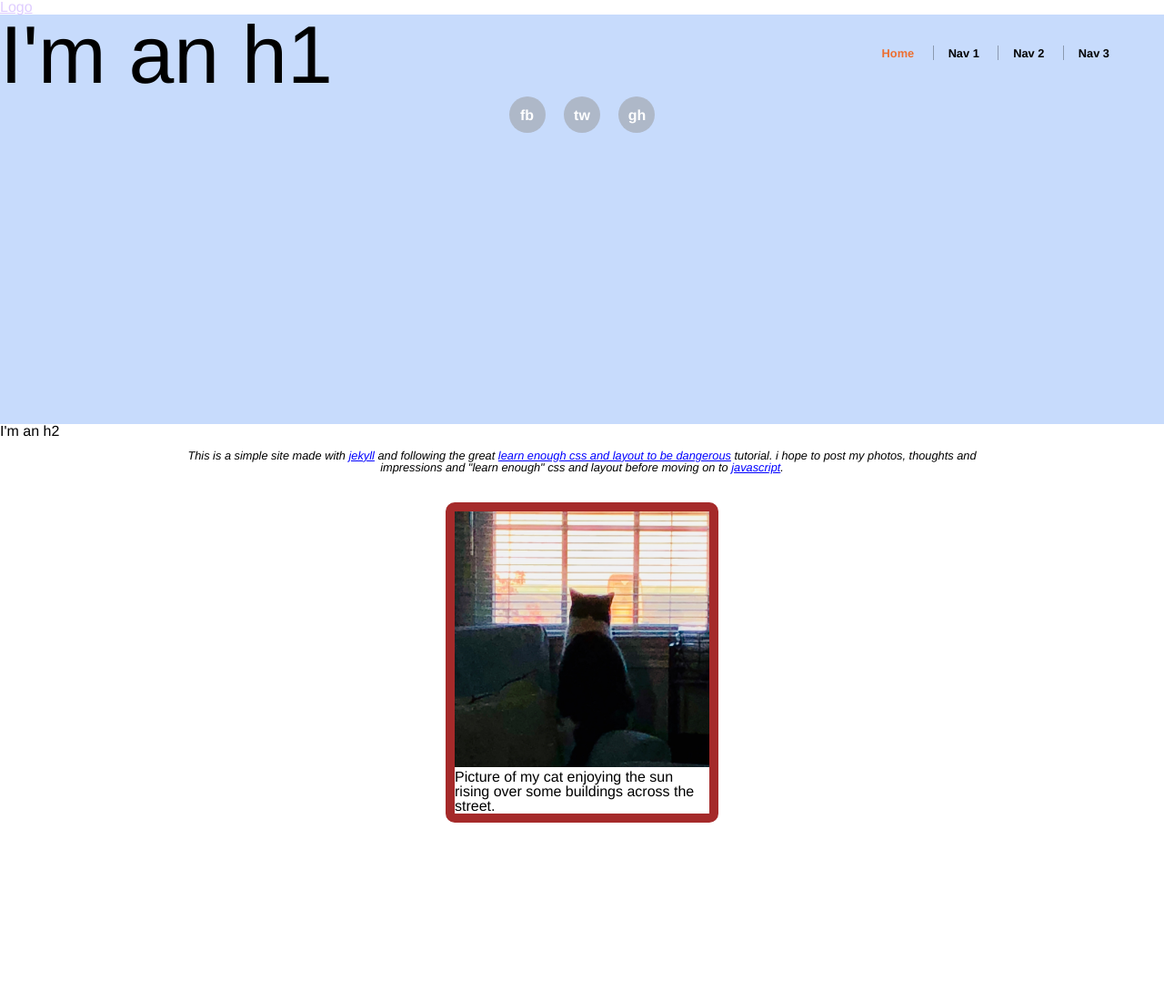
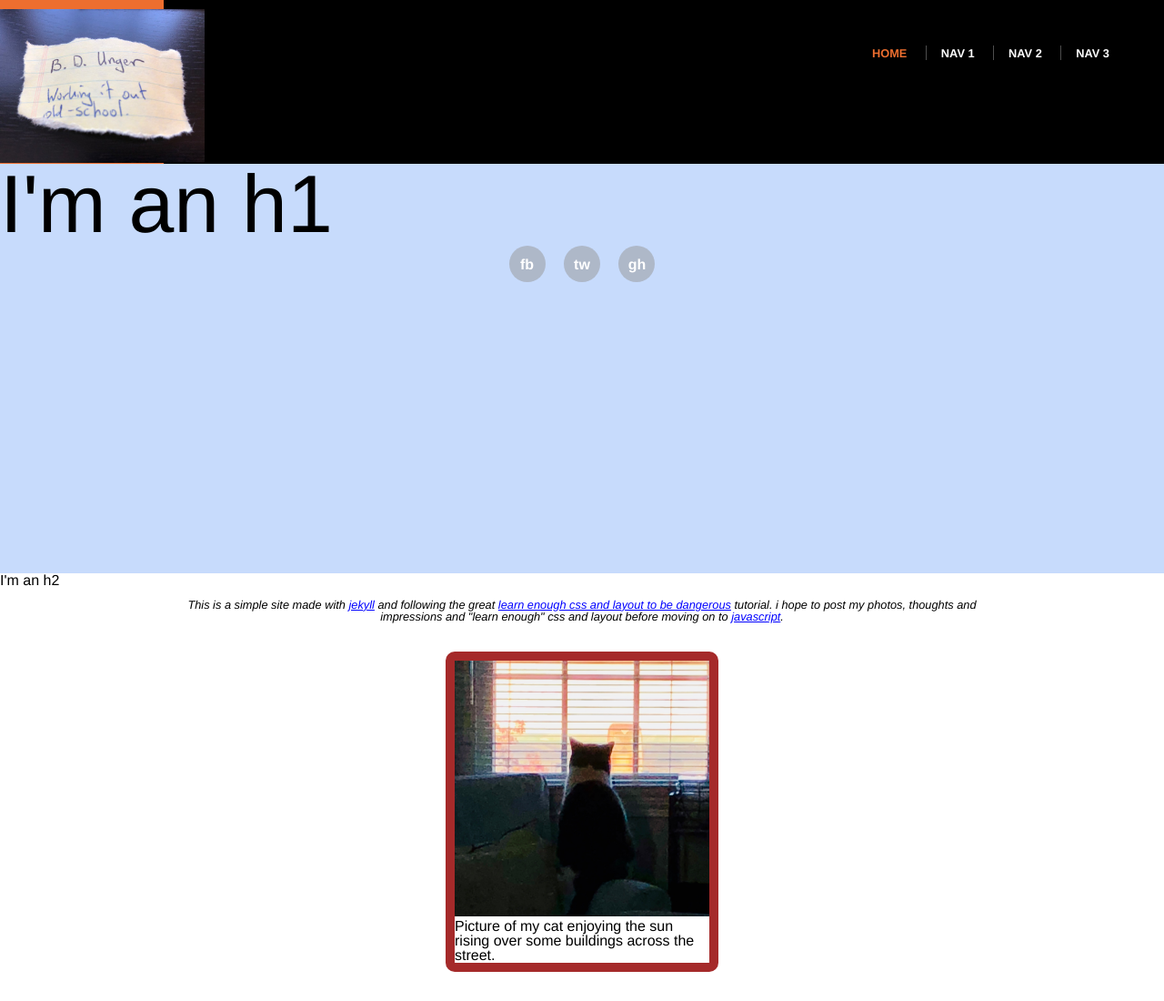
Before and after one commit to BenU/benu.github.io, a Jekyll site: the page built from index.html, in a window 1280 px wide. Shown: the whole page at 91% size. Built offline with Jekyll 4.4.1, drawn with Linux system fonts in a browser that asks for light colours; before the commit the page ends 936 px from its top, so only the background shows below that.

Commit message:
Center cat photo and add logo

```diff
--- a/_includes/header.html
+++ b/_includes/header.html
@@ -7,5 +7,7 @@
       <li><a href="#">Nav 3</a></li>
     </ul>
   </nav>
-  <a href="/" class="header-logo">Logo</a>
+  <a href="/" class="header-logo">
+    <img src="/assets/img/placeholder_logo.jpg" alt="BDU">
+  </a>
 </header>
--- a/css/main.css
+++ b/css/main.css
@@ -14,6 +14,28 @@ a:active {
   color: #bf9bff;
 }
 /* HEADER STYLES */
+.header {
+  background-color: #000;
+  color: #fff
+}
+.header-logo {
+  background-color: #000;
+  box-sizing: border-box;
+  display: block;
+  height: 20vh;
+  padding-top: 10px;
+  position: relative;
+  text-align: center;
+  width: 20vh;
+}
+.header-logo:hover,
+.header-logo:active {
+  background-color: #ed6e2f;
+}
+.header-logo img {
+  width: 25vh;
+}
+
 .header-nav {
   float: right;
   padding: 5.5vh 60px 0 0;
@@ -24,30 +46,26 @@ a:active {
 }
 /* applies to every header li after the 1st one */
 .header-nav > li ~ li {
-  border-left: 1px solid rgba(0, 0, 0, 0.3);
+  border-left: 1px solid rgba(255, 255, 255, 0.3);
   padding-left: 1em;
 }
 .header-nav a {
-  color: #000;
+  color: #fff;
   font-size: 0.8rem;
   font-weight: bold;
   text-decoration: none;
-  text-transform: upppercase;
+  text-transform: uppercase;
 }
 
 .header-nav a:hover,
 .header-nav a:active {
   color: #db3f3f;
 }
-.header-logo:hover,
-.header-logo:active {
-  opacity: 0.5;
-}
 .header-nav > li:first-child a {
   color: #ed6e2f;
 }
 .header-nav > li:first-child a:hover {
-  color: #3dad2e;
+  color: #fff;
 }
 
 /* HERO STYLES */
```
Also changed, not shown: assets/img/placeholder_logo.jpg (added).
